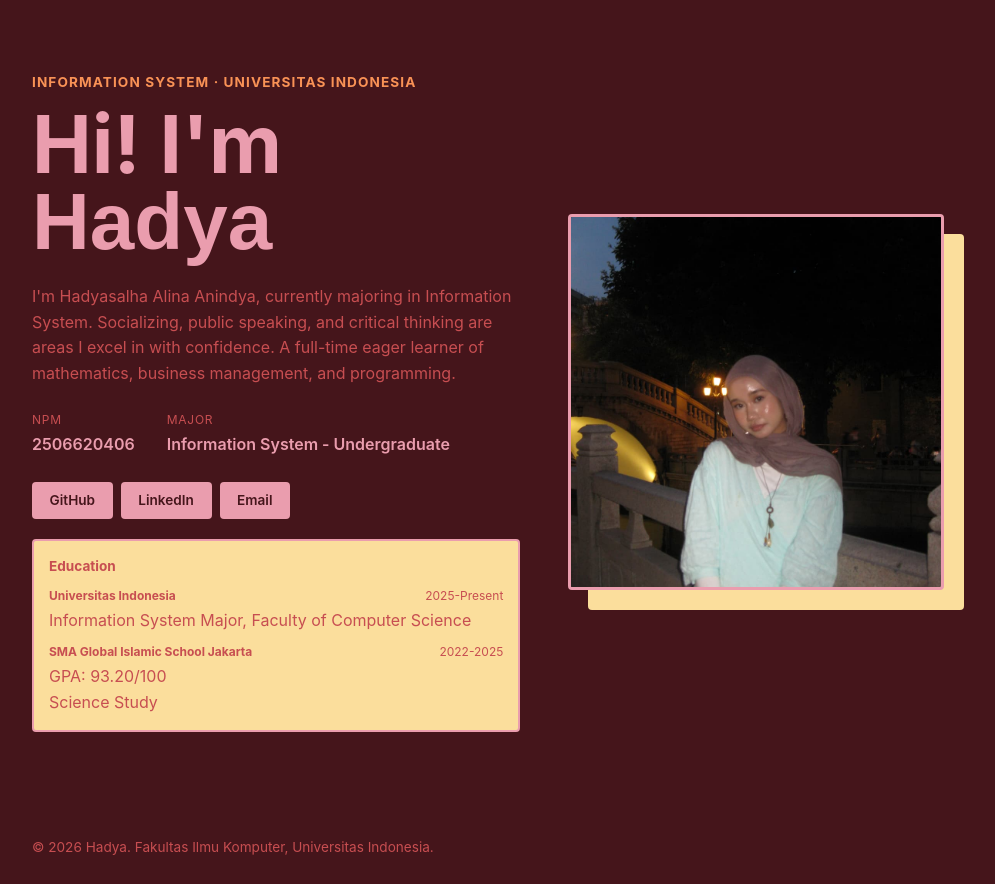
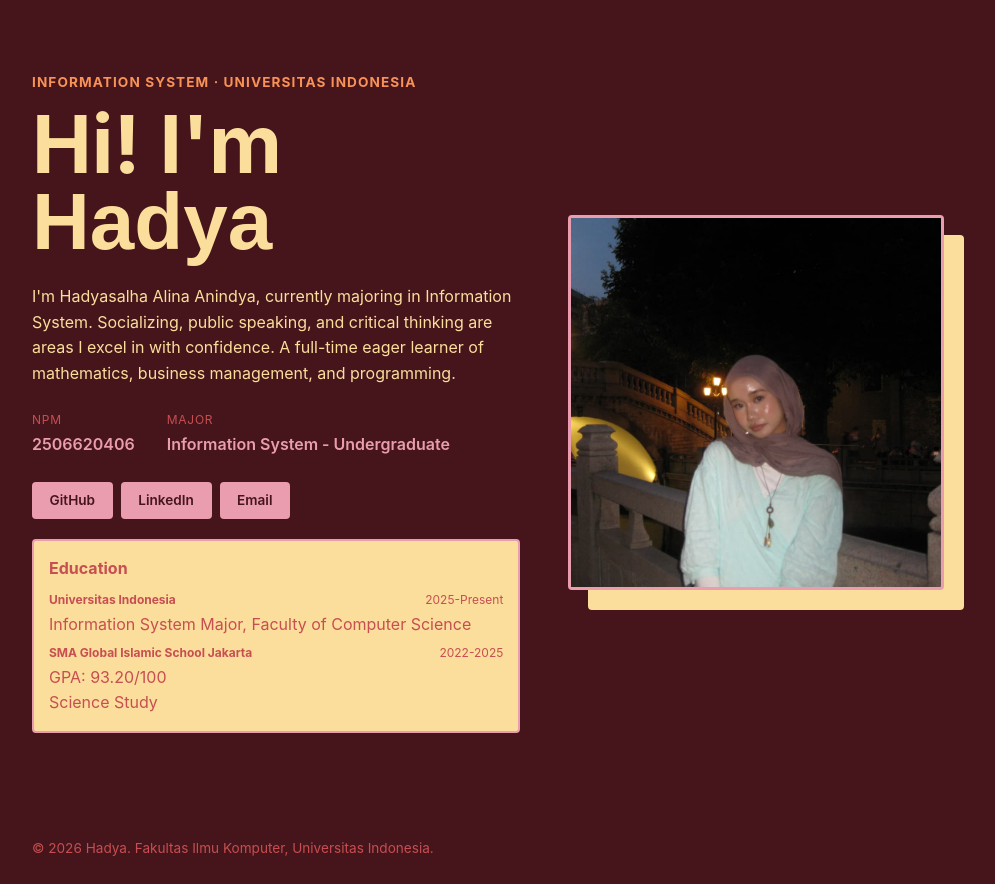
Before and after one commit to hadyasalhaanindya-del/myportofolio, a Django app: page / in a window 1280 px wide. Shown: the part 74-958 px from the top of the page, without its empty margins (152-1147 px from the left). Before the commit the page ends 929 px from the top, so only its background shows below. Run offline with Django 5.2, Linux system fonts and the light colour scheme.

Commit message:
Update Design #2

```diff
--- a/static/css/style.css
+++ b/static/css/style.css
@@ -93,6 +93,7 @@ h1, .brand {
 .hero-identity h1 {
     font-size: clamp(3rem, 7vw, 5rem);
     line-height: 0.95;
+    color: var(--accent)
 }
 
 .hadya-font {
@@ -100,7 +101,7 @@ h1, .brand {
 }
 
 .bio {
-    color: var(--text-muted);
+    color: var(--accent);
     max-width: 480px;
     margin-bottom: 1.5rem;
 }
@@ -155,13 +156,13 @@ h1, .brand {
 }
 
 .education h1 {
-    font-size: 0.85rem;
+    font-size: 1rem;
     margin-bottom: 8px;
 }
 
 .education h2 {
     font-size: 0.75rem;
-    margin-top: 8px;
+    margin-top: 5px;
 }
 
 .education h2 span {
@@ -226,3 +227,5 @@ h1, .brand {
         justify-content: flex-start;
     }
 }
+
+@import url('https://fonts.googleapis.com/css2?family=Bonbon&display=swap');
```
